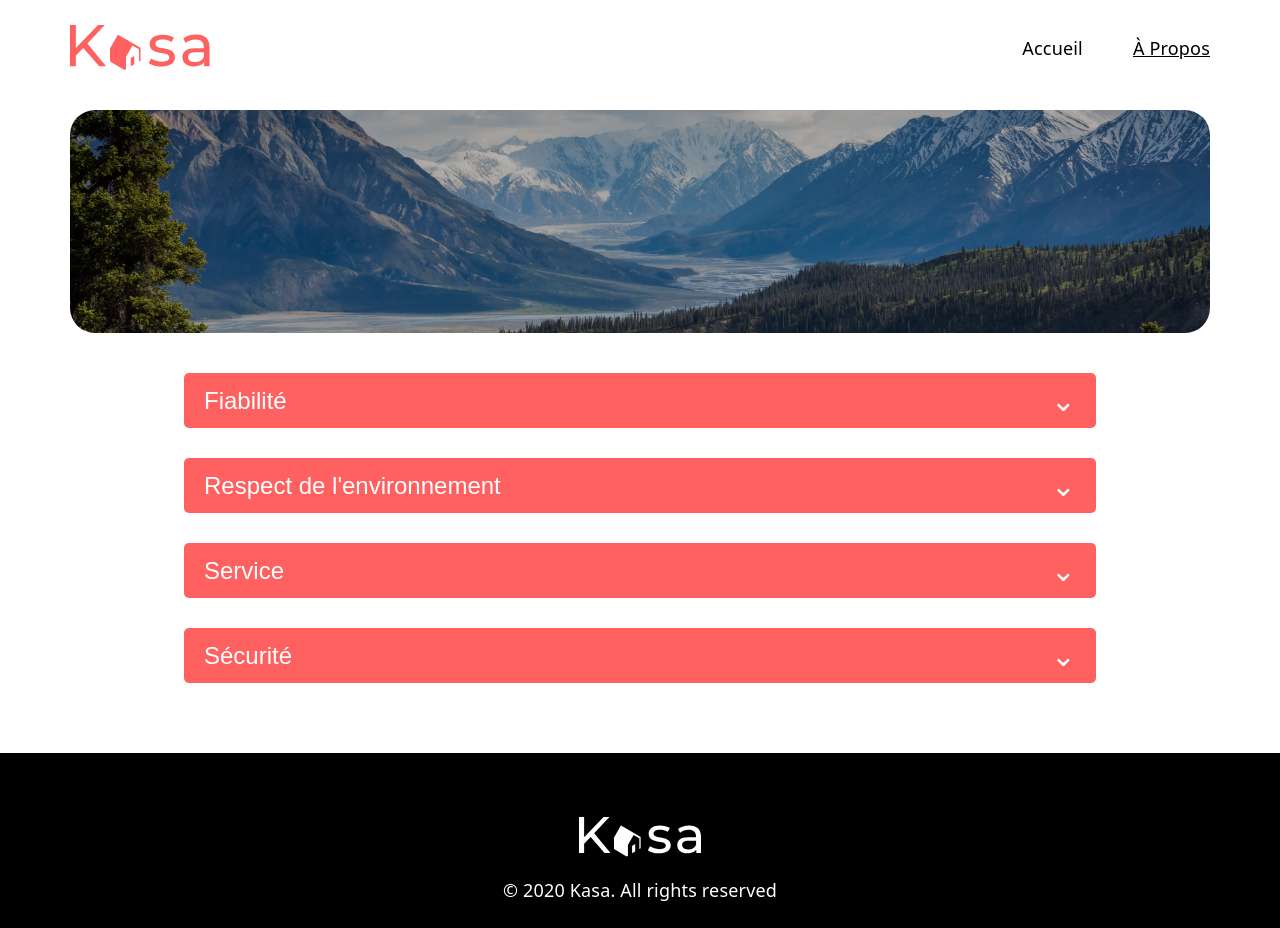
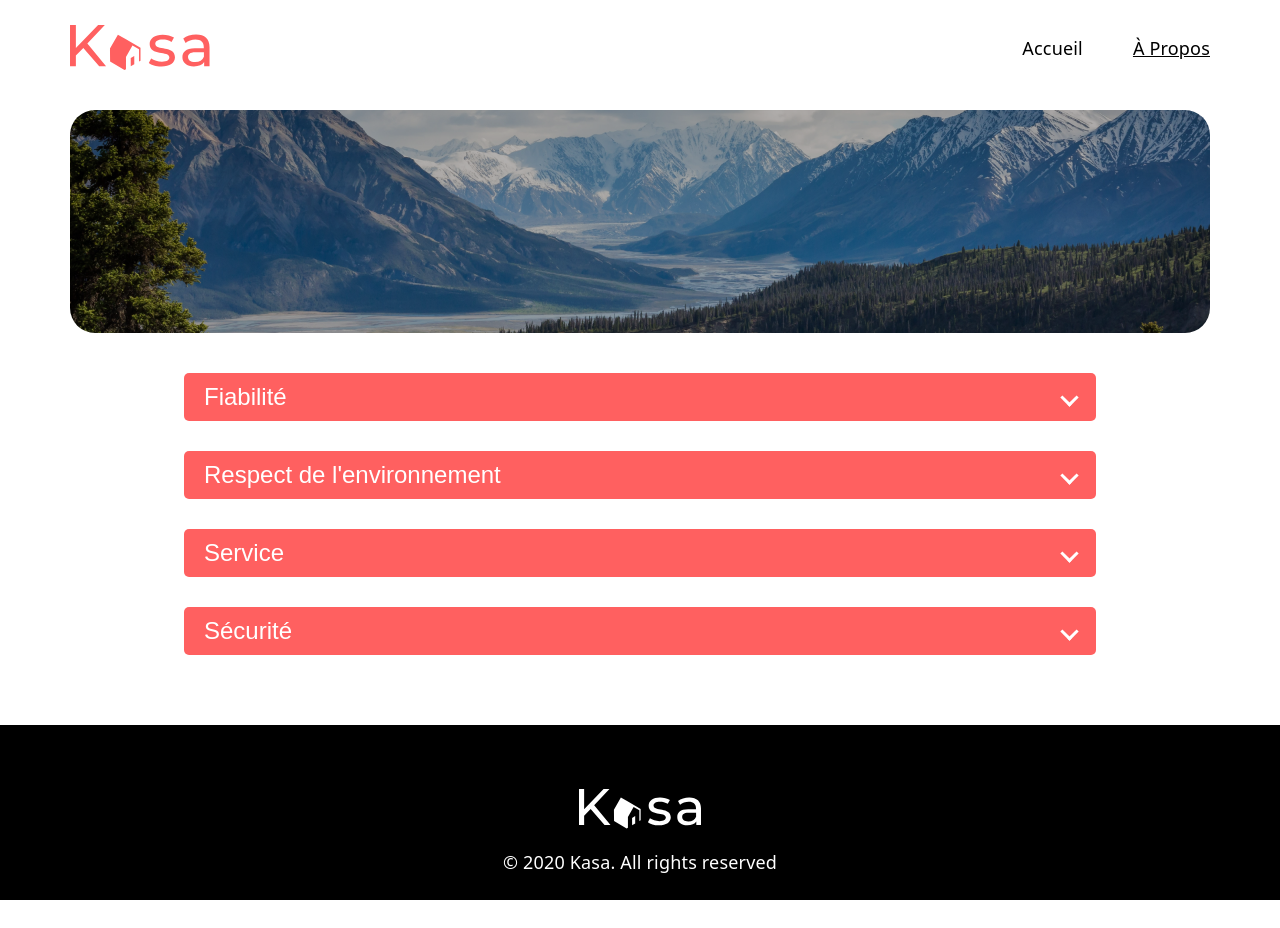
Before and after one commit to jaber-web/kasa, a React (Vite) app: page /about in a window 1280 px wide. After the commit the page ends 900 px from the top, so only its background shows below. Built offline with nearby package versions, Linux system fonts and the light colour scheme.

Commit message:
feat: finalize logement page

```diff
--- a/src/components/Collapse.jsx
+++ b/src/components/Collapse.jsx
@@ -11,7 +11,7 @@ function Collapse({ title, children }) {
         onClick={() => setIsOpen(!isOpen)}
       >
         <span>{title}</span>
-        <span className="collapse__arrow">⌄</span>
+        <span className="collapse__arrow"></span>
       </button>
 
       <div className="collapse__content">
--- a/src/components/Collapse.scss
+++ b/src/components/Collapse.scss
@@ -17,7 +17,11 @@
   }
 
   &__arrow {
-    font-size: 30px;
+    width: 10px;
+    height: 10px;
+    border-right: 3px solid white;
+    border-bottom: 3px solid white;
+    transform: rotate(45deg);
     transition: transform 0.3s ease;
   }
 
@@ -38,7 +42,7 @@
 
   &.open {
     .collapse__arrow {
-      transform: rotate(180deg);
+      transform: rotate(225deg);
     }
 
     .collapse__content {
```
